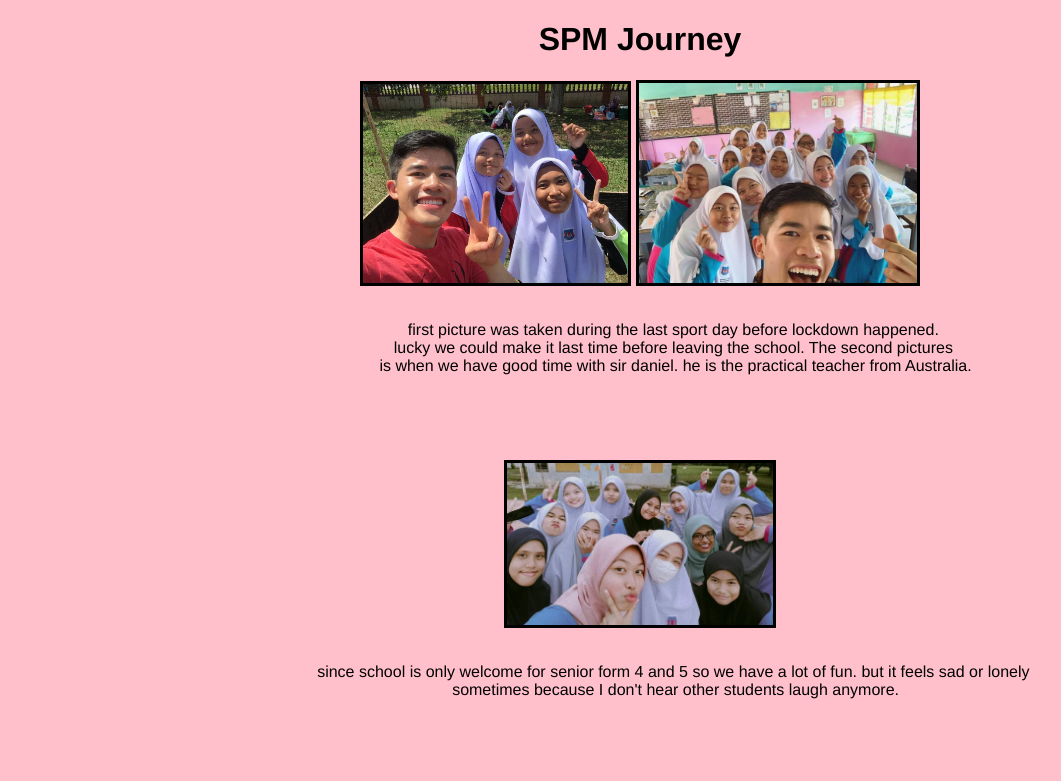
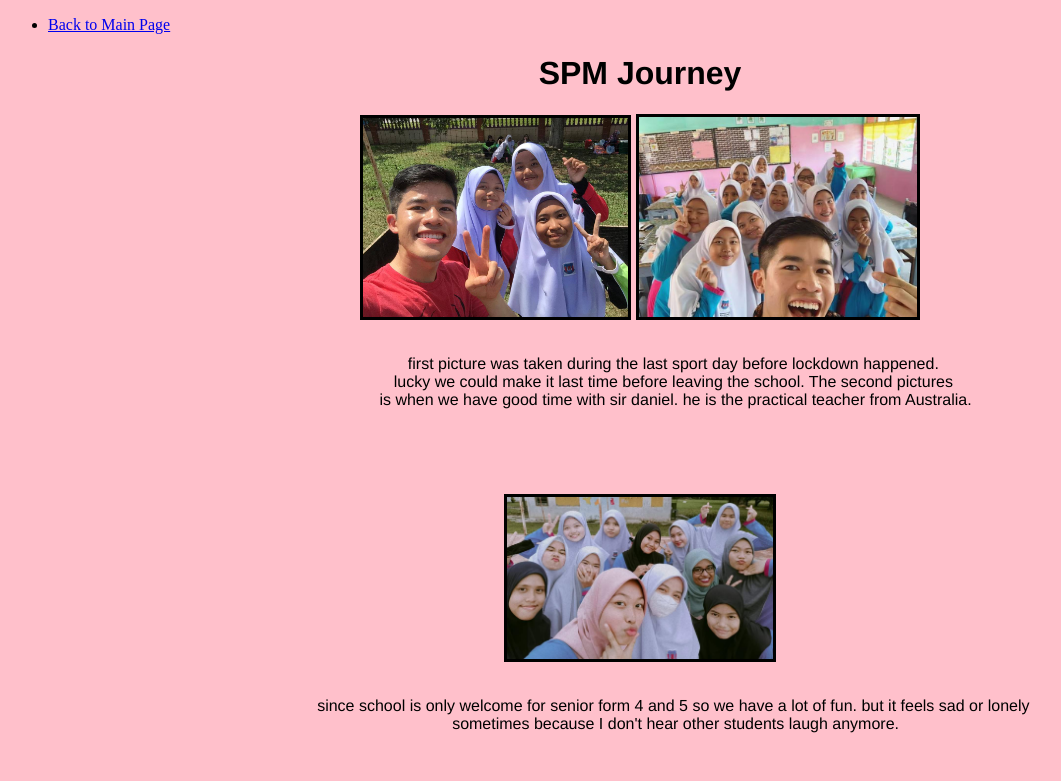
Before and after one commit to Syazwana19/nursyazwana20-iml254, a plain HTML site: page spmjourney.html in a window 1280 px wide. Shown: the top 781 px of the page, without its empty margins (0-1061 px from the left). Drawn offline with Linux system fonts and the light colour scheme.

Commit message:
Update spmjourney.html

```diff
--- a/spmjourney.html
+++ b/spmjourney.html
@@ -3,6 +3,9 @@
     <head>
         <title>spm journey</title>
     </head>
+    <ul class="navlist">
+            <li><a href="index.html">Back to Main Page</a></li>
+        </ul>
     <body>
         <body bgcolor=" #FFC0CB"></body>
         <font face="Helvetica" size="3">
```
